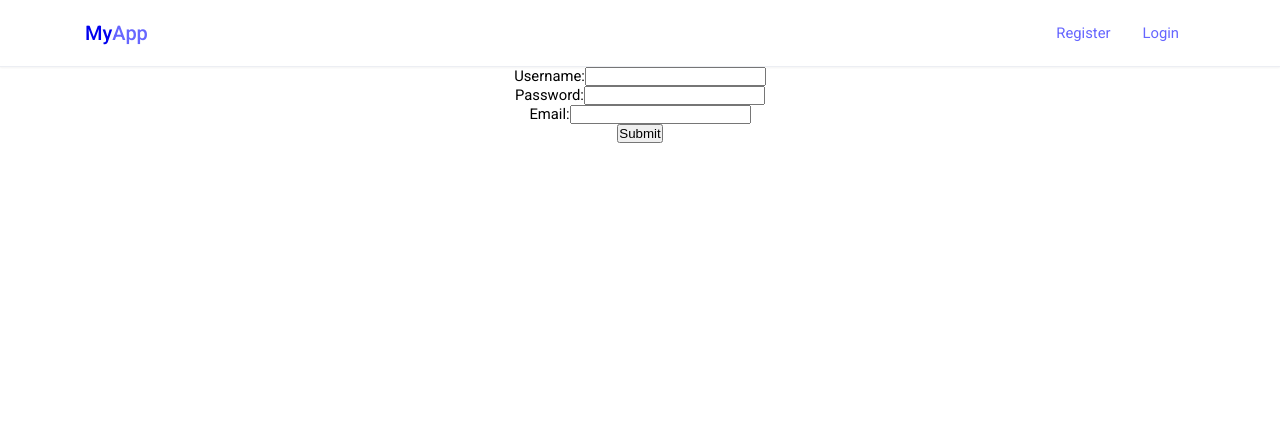
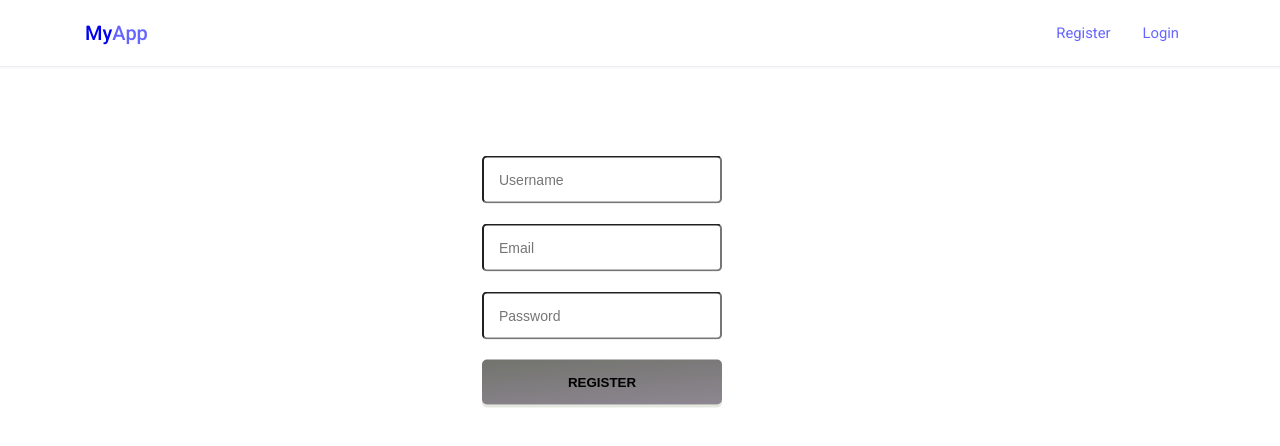
Before and after one commit to jimdimas/fullstack-code-challenge-webapp, a React (Create React App) app in the folder frontend/: page /register in a window 1280 px wide. Shown: the top 446 px of the page. Built offline with nearby package versions, Linux system fonts and the light colour scheme.

Commit message:
added css for register/login forms

```diff
--- a/frontend/src/components/Auth.js
+++ b/frontend/src/components/Auth.js
@@ -1,6 +1,6 @@
 import React from 'react'
 import { useAuth } from '../hooks/AuthProvider'
-
+import '../css/Auth.css'
 export default function Auth(props){
     const {isRegistered}=props
     const [credentials,setCredentials] = React.useState({
@@ -28,23 +28,23 @@ export default function Auth(props){
     }
 
     return (
-        <div>
-            <form onSubmit={onSubmit}>
-                <label htmlFor="username">Username:</label>
-                <input type="text" id="username" name="username" value={credentials.username} onChange={handleChange}/>
-                <br/>
-                <label htmlFor="password">Password:</label>
-                <input type="password" id="password" name="password" value={credentials.password} onChange={handleChange}/>
-                <br/>
-                {!isRegistered &&
-                    <>
-                        <label htmlFor="email">Email:</label>
-                        <input type="email" id="email" name="email" value={credentials.email} onChange={handleChange}/>
-                        <br/>
-                    </>
-                }
-                <button>Submit</button>
-            </form>
+        <div class="access">
+            <div class="access-form">
+                <form class="form" onSubmit={onSubmit}>
+                    <fieldset class="username">
+                        <input type="text" placeholder="Username" id="username" name="username" value={credentials.username} onChange={handleChange}/>
+                    </fieldset>
+                    { props.isRegistered?'':
+                        <fieldset class="email">
+                            <input type="email" placeholder="Email" id="email" name="email" value={credentials.email} onChange={handleChange}/>
+                        </fieldset>
+                    }
+                    <fieldset class="password">
+                        <input type="password" placeholder="Password" id="password" name="password" value={credentials.password} onChange={handleChange}/>
+                    </fieldset>
+                    <button type="submit" class="btn">{props.isRegistered?"Login":"Register"}</button>
+                </form>
+            </div>
         </div>
     )
 }
--- /dev/null
+++ b/frontend/src/css/Auth.css
@@ -0,0 +1,122 @@
+*,
+*::before,
+*::after {
+  box-sizing: border-box;
+}
+
+.btn {
+  display: block;
+  background: hsl(86, 76%, 71%);
+  color: hsl(0, 0, 100);
+  text-decoration: none;
+  margin: 20px 0;
+  padding: 15px 15px;
+  border-radius: 5px;
+  position: relative;
+
+  &::after {
+    content: '';
+    position: absolute;
+    z-index: 1;
+    top: 0;
+    left: 0;
+    width: 100%;
+    height: 100%;
+    transition: all .2s ease-in-out;
+    box-shadow: inset 0 3px 0 hsla(0, 0, 0, 0), 0 3px 3px hsla(0, 0, 0, .2);
+    border-radius: 5px;
+  }
+
+  &:hover::after {
+    background: hsla(0, 0, 0, 0.1);
+    box-shadow: inset 0 3px 0 hsla(0, 0, 0, 0.2);
+  }
+
+}
+
+.form {
+  offset-distance: 50%;
+  fieldset {
+    border: none;
+    padding: 0;
+    margin: 20px 0;
+    position: relative;
+
+    input {
+      width: 100%;
+      height: 48px;
+      color: hsl(0, 0, 20);
+      padding: 15px 40px 15px 15px;
+      border-radius: 5px;
+      font-size: 14px;
+      outline: none!important;
+      border: 1px solid hsla(0, 0, 0, 0.3);
+      box-shadow: inset 0 1px 4px hsla(0, 0, 0, 0.2);
+      vertical-align: top;
+    }
+
+  }
+
+  button {
+    width: 100%;
+    outline: none!important;
+    background: linear-gradient(-5deg, hsl(278, 5%, 55%), hsl(77, 3%, 44%));
+    border: none;
+    text-transform: uppercase;
+    font-weight: bold;
+    box-shadow: 0 3px 0px hsla(86, 21%, 44%, 0.2);
+    text-shadow: 0 2px 3px hsla(0, 0, 0, 0.2);
+  }
+
+}
+
+.access{
+  position: absolute;
+  top: 35%;
+  left: 65%;
+  transform: translate(-50%, -50%);
+  z-index: 1;
+  width: 800px;
+  background: hsl(0, 0, 100);
+  border-radius: 10px;
+  box-shadow: 0 3px 25px hsla(0, 0, 0, 0.2);
+  overflow: hidden;
+  display: flex;
+}
+
+.access-form
+{
+  padding: 30px 50px;
+}
+
+.access-form {
+
+  h2 {
+    font-size: 16px;
+    font-weight: normal;
+    margin-top: 23px;
+    margin-bottom: 43px;
+    text-shadow: 0 2px 3px hsla(0, 0, 0, 0.1);
+  }
+
+  fieldset::after {
+    content: '\f007';
+    font-family: FontAwesome;
+    position: absolute;
+    right: 15px;
+    top: 17px;
+    z-index: 2;
+    width: 20px;
+    color: hsla(0, 0, 0, .2);
+    text-align: center;
+  }
+
+  fieldset.email::after {
+    content: '\f0e0';
+  }
+
+  fieldset.password::after {
+    content: '\f023';
+  }
+
+}
--- a/frontend/src/css/header.css
+++ b/frontend/src/css/header.css
@@ -43,16 +43,6 @@ a {
   background-color: #fff;
   padding: 1rem 1.15rem;
   border-bottom: 1px solid #eceef3;
-  /*
-  |-----------------------------------
-  | Start navbar logo or brand etc..
-  |-----------------------------------
-  */
-  /*
-  |-----------------------------------
-  | Start navbar menu
-  |-----------------------------------
-  */
 }
 @media (min-width: 576px) {
   .navbar .container {
@@ -159,46 +149,7 @@ a {
 .navbar .navbar-menu .navbar-nav > li.active a {
   color: #66f;
 }
-.navbar .navbar-menu .navbar-nav .navbar-dropdown .dropdown {
-  list-style: none;
-  position: absolute;
-  top: 150%;
-  left: 0;
-  background-color: #fff;
-  padding-top: 0.5rem;
-  padding-bottom: 0.5rem;
-  min-width: 160px;
-  width: auto;
-  white-space: nowrap;
-  box-shadow: 0 0.5rem 1rem rgba(0, 0, 0, 0.1);
-  z-index: 99999;
-  border-radius: 0.75rem;
-  display: none;
-}
-@media (max-width: 768px) {
-  .navbar .navbar-menu .navbar-nav .navbar-dropdown .dropdown {
-    position: relative;
-    box-shadow: none;
-  }
-}
-.navbar .navbar-menu .navbar-nav .navbar-dropdown .dropdown li a {
-  color: #3c4250;
-  padding: 0.25rem 1rem;
-  display: block;
-}
-.navbar .navbar-menu .navbar-nav .navbar-dropdown .dropdown.show {
-  display: block !important;
-}
-.navbar .navbar-menu .navbar-nav .dropdown > .separator {
-  height: 1px;
-  width: 100%;
-  margin-top: 9px;
-  margin-bottom: 9px;
-  background-color: #eceef3;
-}
-.navbar .navbar-dropdown {
-  position: relative;
-}
+
 
 .navbar .navbar-header > a span {
   color: #66f;
```
